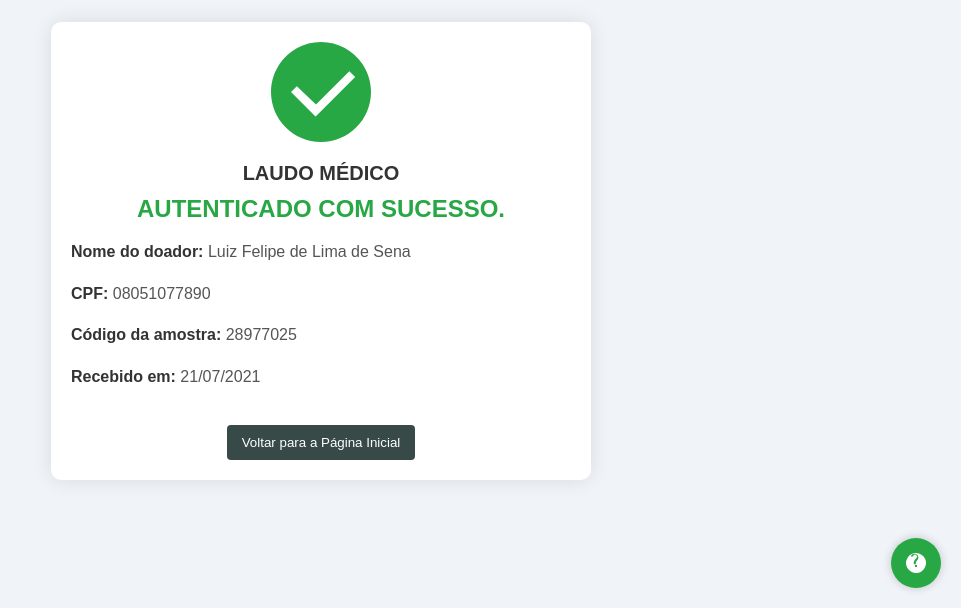
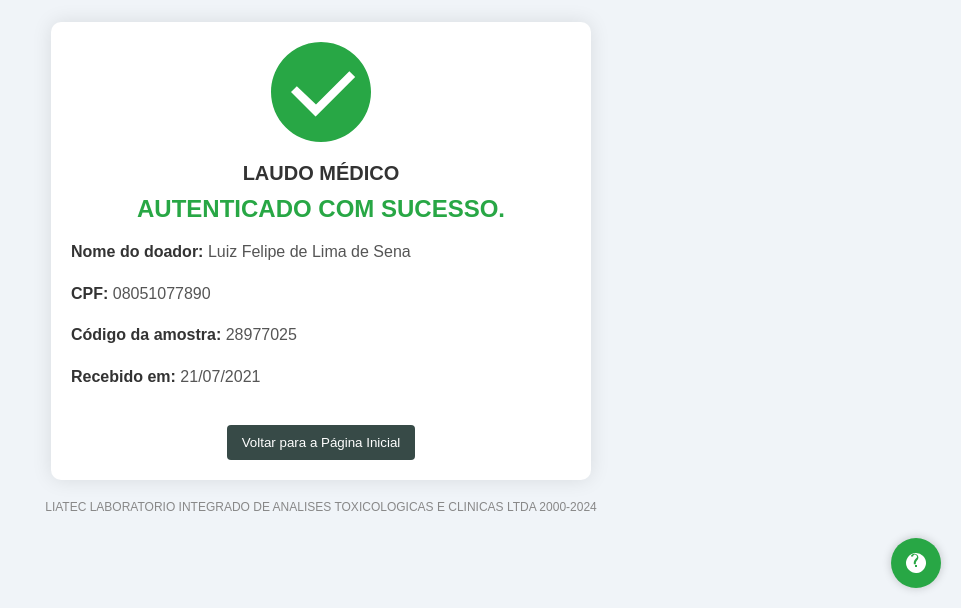
Before and after one commit to Liatecbr/Resultados, a plain HTML site: page index.html in a window 1280 px wide. Shown: the part 192-800 px from the top of the page, without its empty margins (319-1280 px from the left). Drawn offline with Linux system fonts and the light colour scheme.

Commit message:
Update index.html

```diff
--- a/index.html
+++ b/index.html
@@ -118,6 +118,11 @@
         .back-button:hover {
             background-color: #3CB79F;
         }
+        footer {
+            margin-top: 20px;
+            font-size: 12px;
+            color: #888;
+        }
     </style>
 </head>
 <body>
@@ -150,6 +155,10 @@
         </svg>
     </div>
 
+    <footer>
+        LIATEC LABORATORIO INTEGRADO DE ANALISES TOXICOLOGICAS E CLINICAS LTDA 2000-2024
+    </footer>
+
     <script>
         // Simula a verificação com um delay de 3 segundos (3000 milissegundos)
         setTimeout(function() {
```
